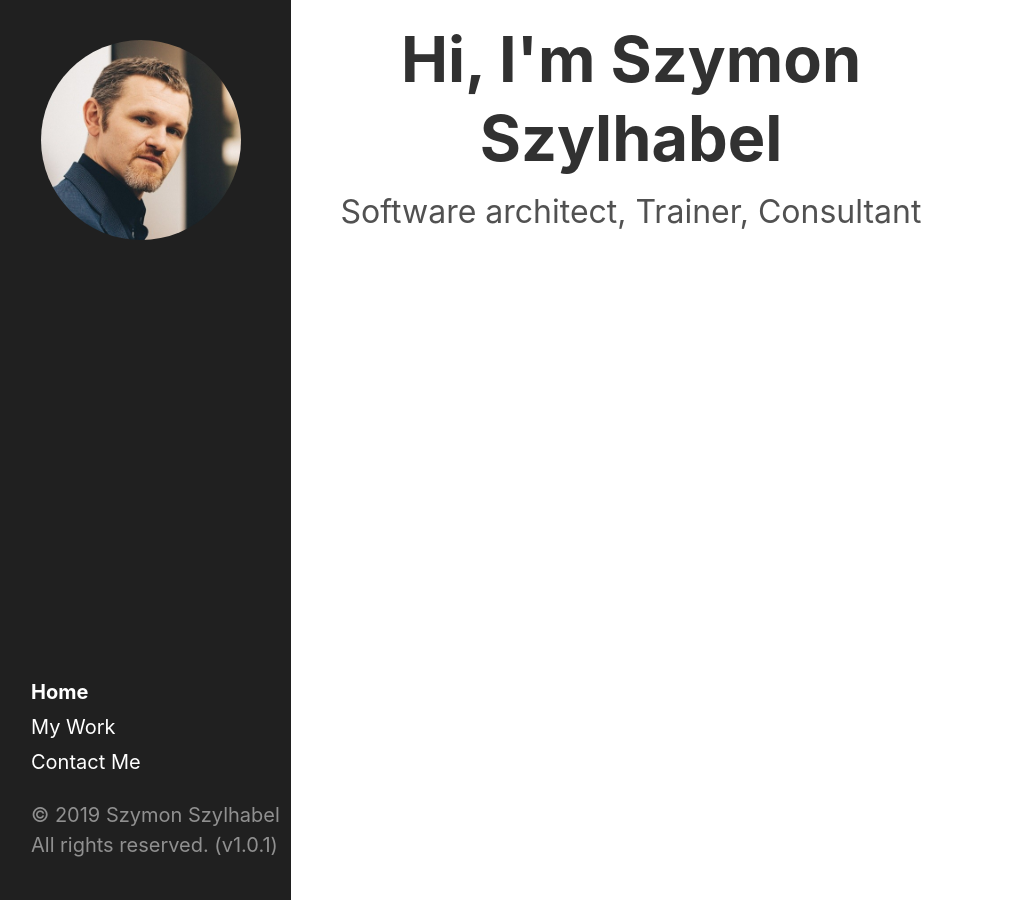
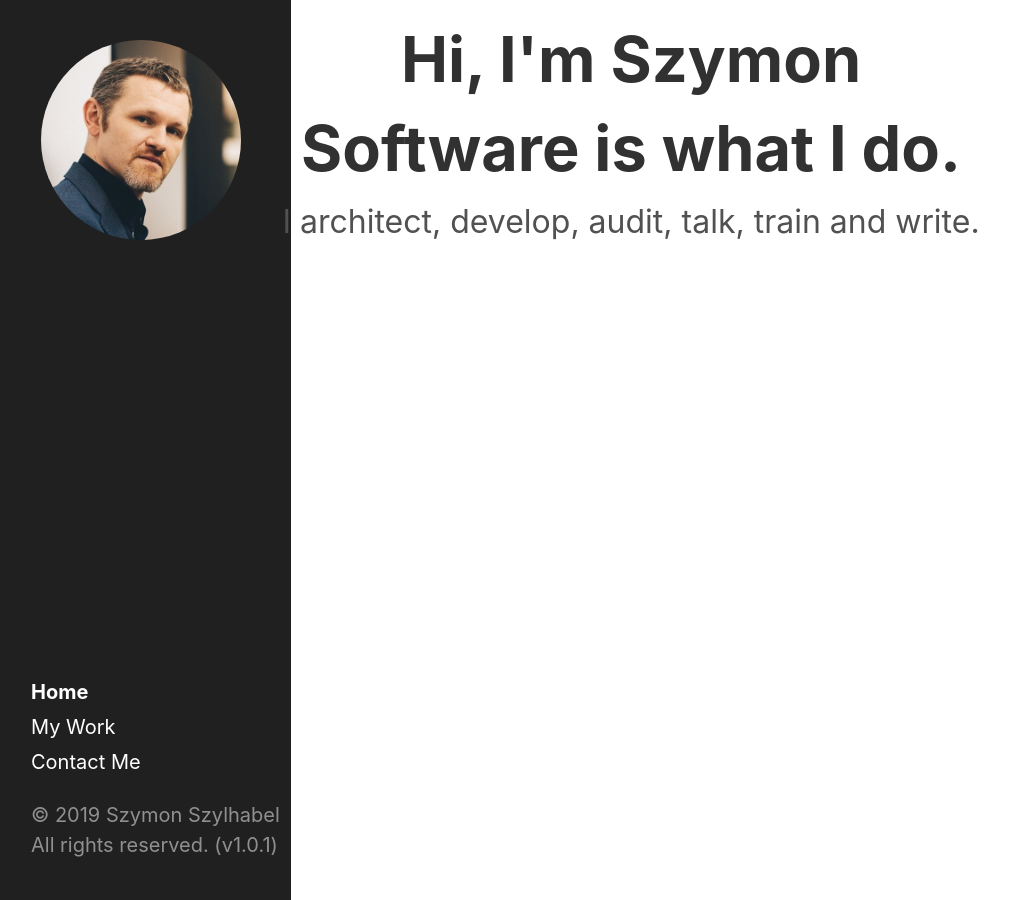
Before and after one commit to mr0zek/Blog, a Jekyll site: the page built from index.html, in a window 1280 px wide. Shown: the whole page, without its empty margins (9-1018 px from the left). Built offline with Jekyll 4.4.1, drawn with Linux system fonts in a browser that asks for light colours; the list of posts is cut into pages by our own code.

Commit message:
mainpage

```diff
--- a/index.html
+++ b/index.html
@@ -5,7 +5,8 @@ title: Home
 
 <div class="row">
     <div class="col-sm-12 text-col text-center">
-        <h1 class="in" style="font-size: 63px;">Hi, I'm Szymon Szylhabel</h1>
-        <p class="in" style="font-size: 32px;">Software architect, Trainer, Consultant</p>
+        <h1 class="in" style="font-size: 63px;">Hi, I'm Szymon</h1>
+        <h1 class="in" style="font-size: 63px;">Software is what I do.</h1>
+        <p class="in" style="font-size: 32px;">I architect, develop, audit, talk, train and write.</p>
     </div>
 </div>
```
